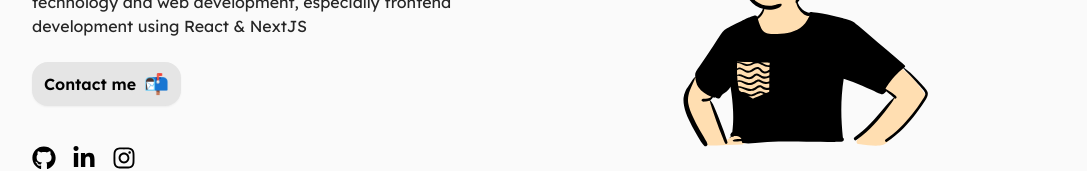
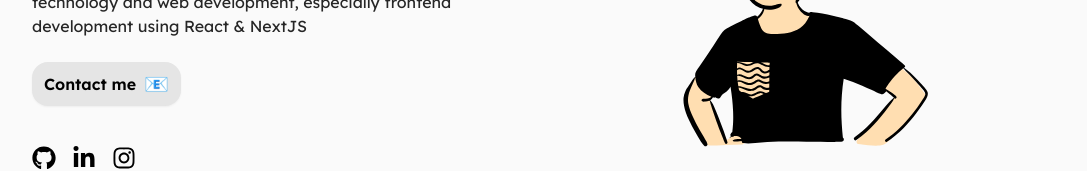
Before and after one commit to irfan44/irfannm, a Next.js app: page / in a window 1280 px wide. Shown: the part 315-486 px from the top of the page, without its empty margins (96-1183 px from the left). Built offline with nearby package versions, Linux system fonts and the light colour scheme.

Commit message:
fix: change contact to email emoji

```diff
--- a/components/common/ContactButton/index.tsx
+++ b/components/common/ContactButton/index.tsx
@@ -7,7 +7,7 @@ const ContactButton = () => {
         <a target="_blank" rel="noopener noreferrer">
           <div className="flex items-center space-x-2">
             <p className="font-semibold">Contact me</p>
-            <p className="text-xl">📬</p>
+            <p className="text-xl">📧</p>
           </div>
         </a>
       </Link>
```
